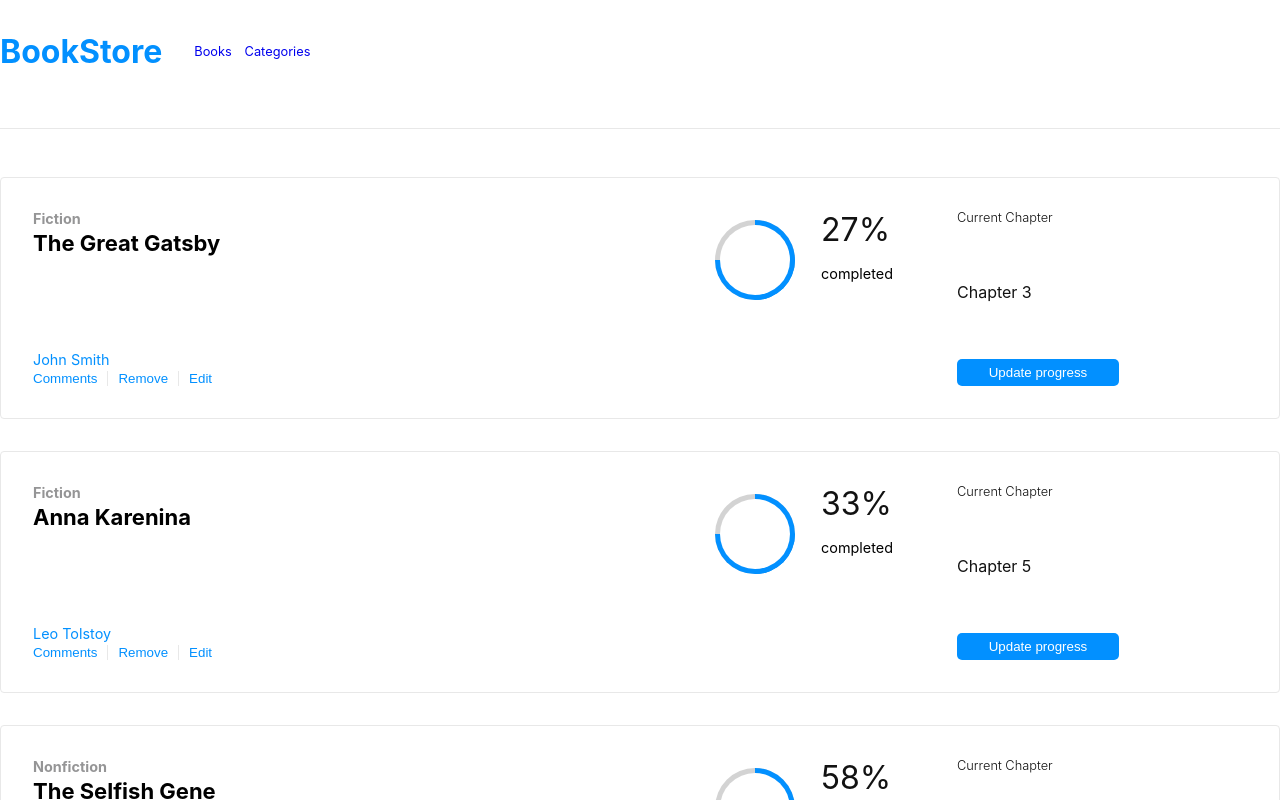
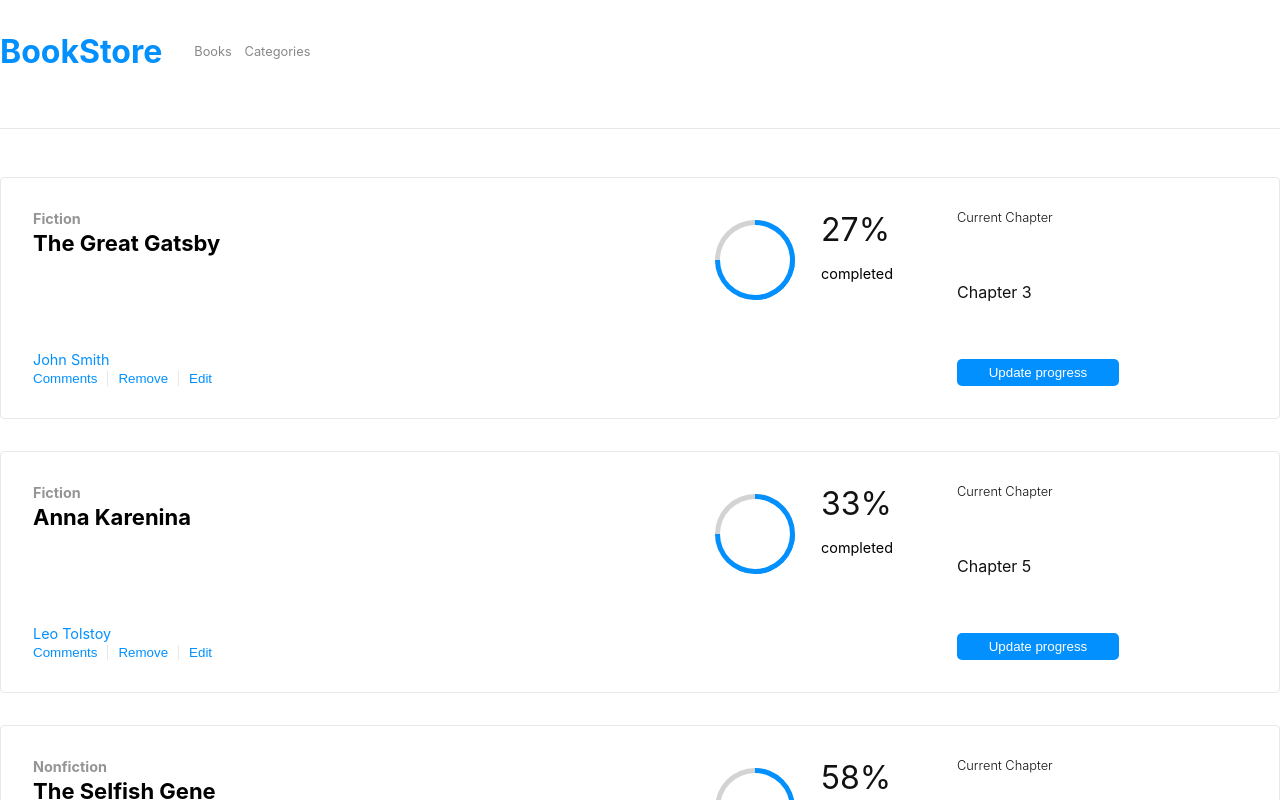
Before and after one commit to AlyAtalla/bookstore, a React (Create React App) app: page / in a window 1280 px wide. Shown: the top 800 px of the page. Built offline with nearby package versions, Linux system fonts and the light colour scheme; no server answers.

Commit message:
Add opacity to categories, change links color

```diff
--- a/src/app.scss
+++ b/src/app.scss
@@ -81,6 +81,9 @@ ul {
 
       a {
         text-decoration: none;
+        color: #121212;
+        opacity: 0.5;
+        font-weight: normal;
       }
     }
   }
```
